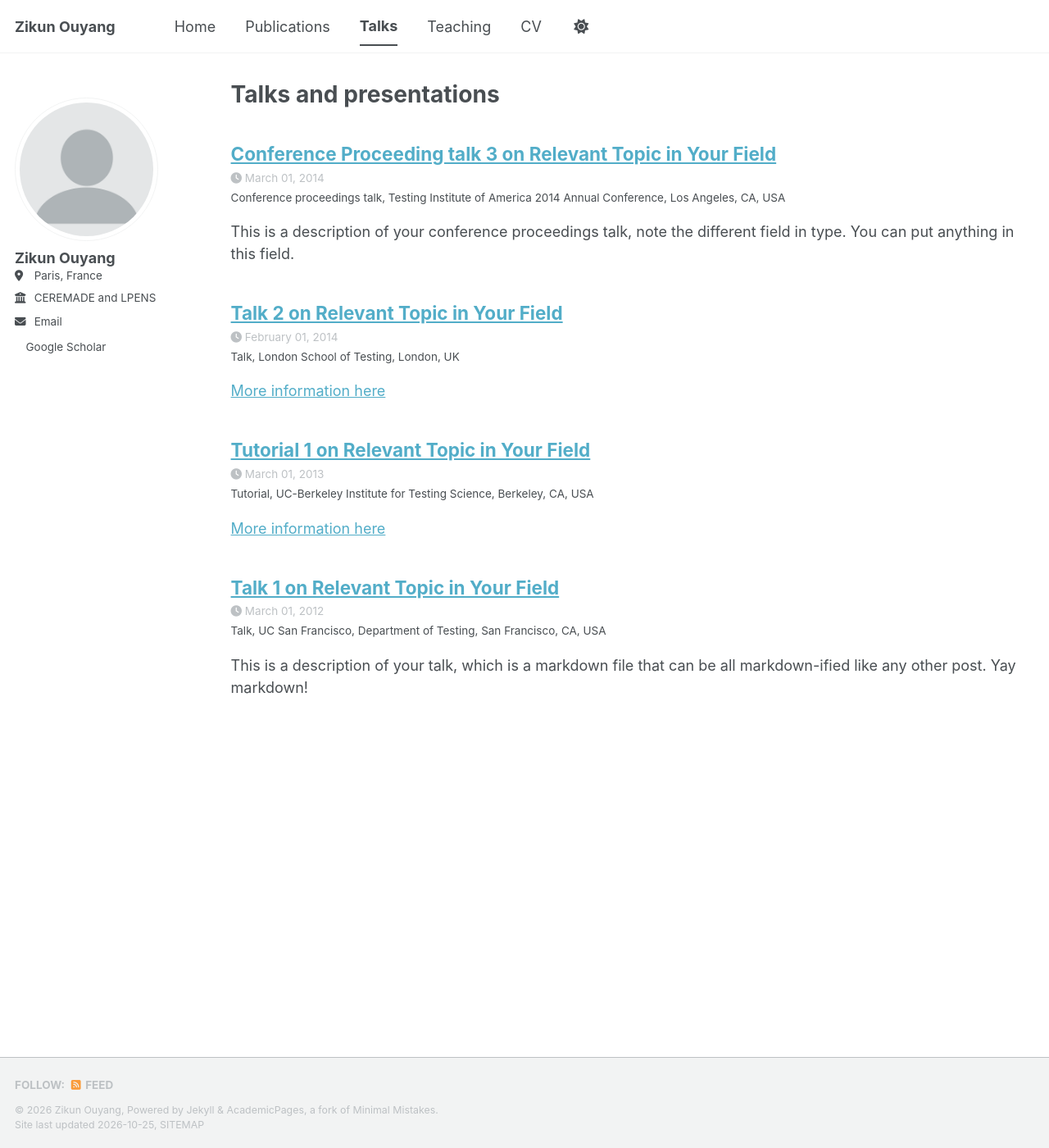
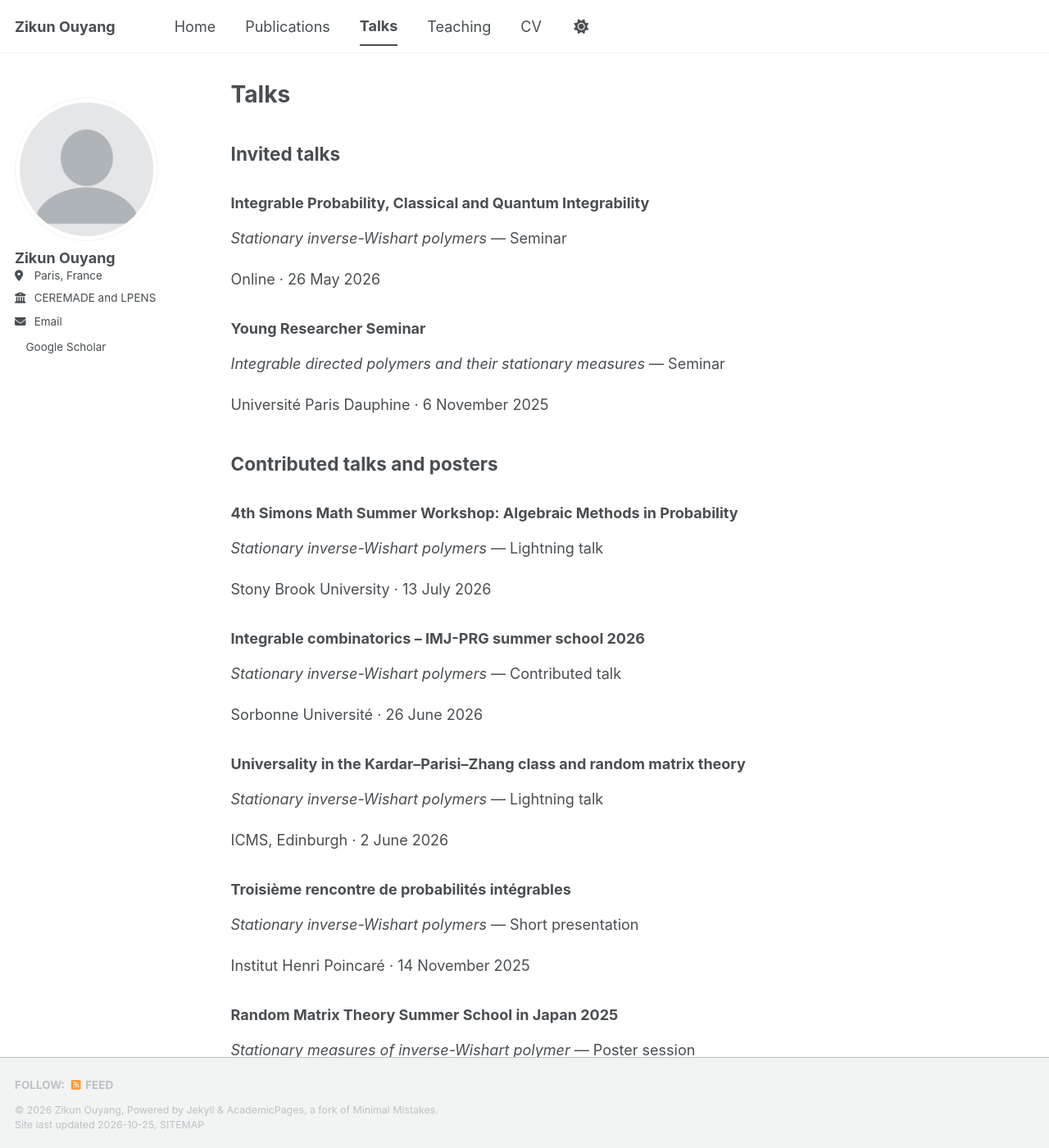
Before and after one commit to ZikunOuyang/zikunouyang.github.io, a Jekyll site: the page built from _pages/talks.html, in a window 1280 px wide and 1400 px high. Shown: the whole window at 82% size. Built offline with Jekyll 4.4.1, drawn with Linux system fonts in a browser that asks for light colours; a style sheet for code colours, icons or effects is not loaded.

Commit message:
Update talks.html

```diff
--- a/_pages/talks.html
+++ b/_pages/talks.html
@@ -1,16 +1,39 @@
 ---
 layout: archive
-title: "Talks and presentations"
+title: "Talks"
 permalink: /talks/
 author_profile: true
 ---
 
-{% if site.talkmap_link == true %}
+<h2>Invited talks</h2>
 
-<p style="text-decoration:underline;"><a href="/talkmap.html">See a map of all the places I've given a talk!</a></p>
+<h3>Integrable Probability, Classical and Quantum Integrability</h3>
+<p><em>Stationary inverse-Wishart polymers</em> — Seminar</p>
+<p>Online · 26 May 2026</p>
 
-{% endif %}
+<h3>Young Researcher Seminar</h3>
+<p><em>Integrable directed polymers and their stationary measures</em> — Seminar</p>
+<p>Université Paris Dauphine · 6 November 2025</p>
 
-{% for post in site.talks reversed %}
-  {% include archive-single-talk.html %}
-{% endfor %}
+
+<h2>Contributed talks and posters</h2>
+
+<h3>4th Simons Math Summer Workshop: Algebraic Methods in Probability</h3>
+<p><em>Stationary inverse-Wishart polymers</em> — Lightning talk</p>
+<p>Stony Brook University · 13 July 2026</p>
+
+<h3>Integrable combinatorics – IMJ-PRG summer school 2026</h3>
+<p><em>Stationary inverse-Wishart polymers</em> — Contributed talk</p>
+<p>Sorbonne Université · 26 June 2026</p>
+
+<h3>Universality in the Kardar–Parisi–Zhang class and random matrix theory</h3>
+<p><em>Stationary inverse-Wishart polymers</em> — Lightning talk</p>
+<p>ICMS, Edinburgh · 2 June 2026</p>
+
+<h3>Troisième rencontre de probabilités intégrables</h3>
+<p><em>Stationary inverse-Wishart polymers</em> — Short presentation</p>
+<p>Institut Henri Poincaré · 14 November 2025</p>
+
+<h3>Random Matrix Theory Summer School in Japan 2025</h3>
+<p><em>Stationary measures of inverse-Wishart polymer</em> — Poster session</p>
+<p>Kyoto University · 11 September 2025</p>
```
